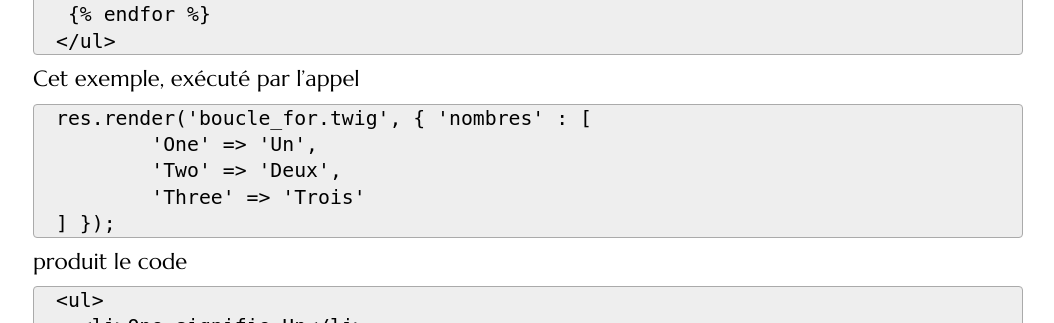
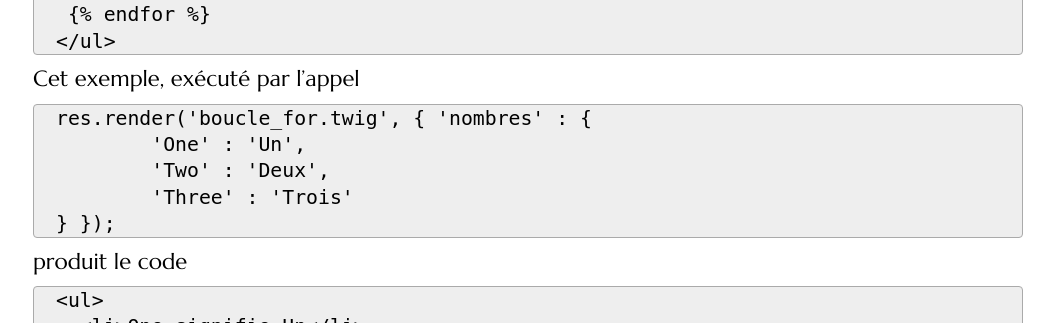
Before and after one commit to defeo/aws, a Jekyll site: the page built from _tutorials/templates-etat-node.md, in a window 1280 px wide and 900 px high, scrolled down 3369 px. Shown: the part 153-476 px from the top of the window, without its empty margins (112-1166 px from the left). Built offline with Jekyll 4.4.1, drawn with Linux system fonts in a browser that asks for light colours; some web fonts are replaced.

Commit message:
Mixed JS and PHP syntax

```diff
--- a/_tutorials/templates-etat-node.md
+++ b/_tutorials/templates-etat-node.md
@@ -184,11 +184,11 @@ Voici maintenant un exemple de template utilisant la boucle `for`.
 Cet exemple, exécuté par l'appel
 
 ~~~
-res.render('boucle_for.twig', { 'nombres' : [
-	'One' => 'Un',
-	'Two' => 'Deux',
-	'Three' => 'Trois'
-] });
+res.render('boucle_for.twig', { 'nombres' : {
+	'One' : 'Un',
+	'Two' : 'Deux',
+	'Three' : 'Trois'
+} });
 ~~~
 
 produit le code
```
